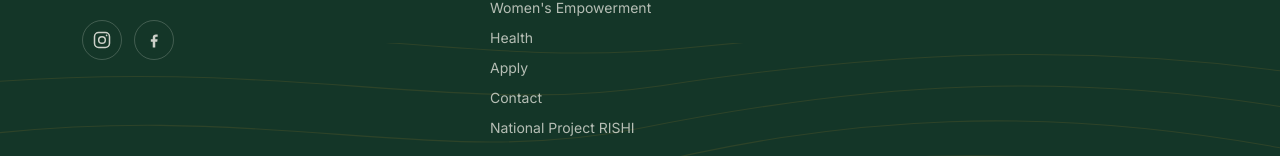
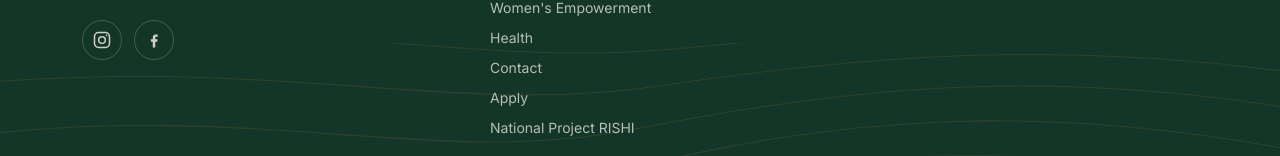
Before and after one commit to sachitkumar1/projectrishi, a Next.js app: page /apply in a window 1280 px wide. Shown: the part 1231-1387 px from the top of the page. Built offline with nearby package versions, Linux system fonts and the light colour scheme.

Commit message:
Apply button removed from nav bar, but kept in footer

```diff
--- a/components/Footer.tsx
+++ b/components/Footer.tsx
@@ -71,6 +71,11 @@ export default function Footer() {
                 </li>
               ))}
               <li>
+                <Link href="/apply" className="text-paper/70 transition-colors hover:text-paper">
+                  Apply
+                </Link>
+              </li>
+              <li>
                 <a
                   href={LINKS.nationalSite}
                   target="_blank"
--- a/lib/content.ts
+++ b/lib/content.ts
@@ -57,7 +57,6 @@ export const NAV = [
       { label: "Health", href: "/projects/health" },
     ],
   },
-  { label: "Apply", href: "/apply" },
   { label: "Contact", href: "/contact" },
 ];
 
```
